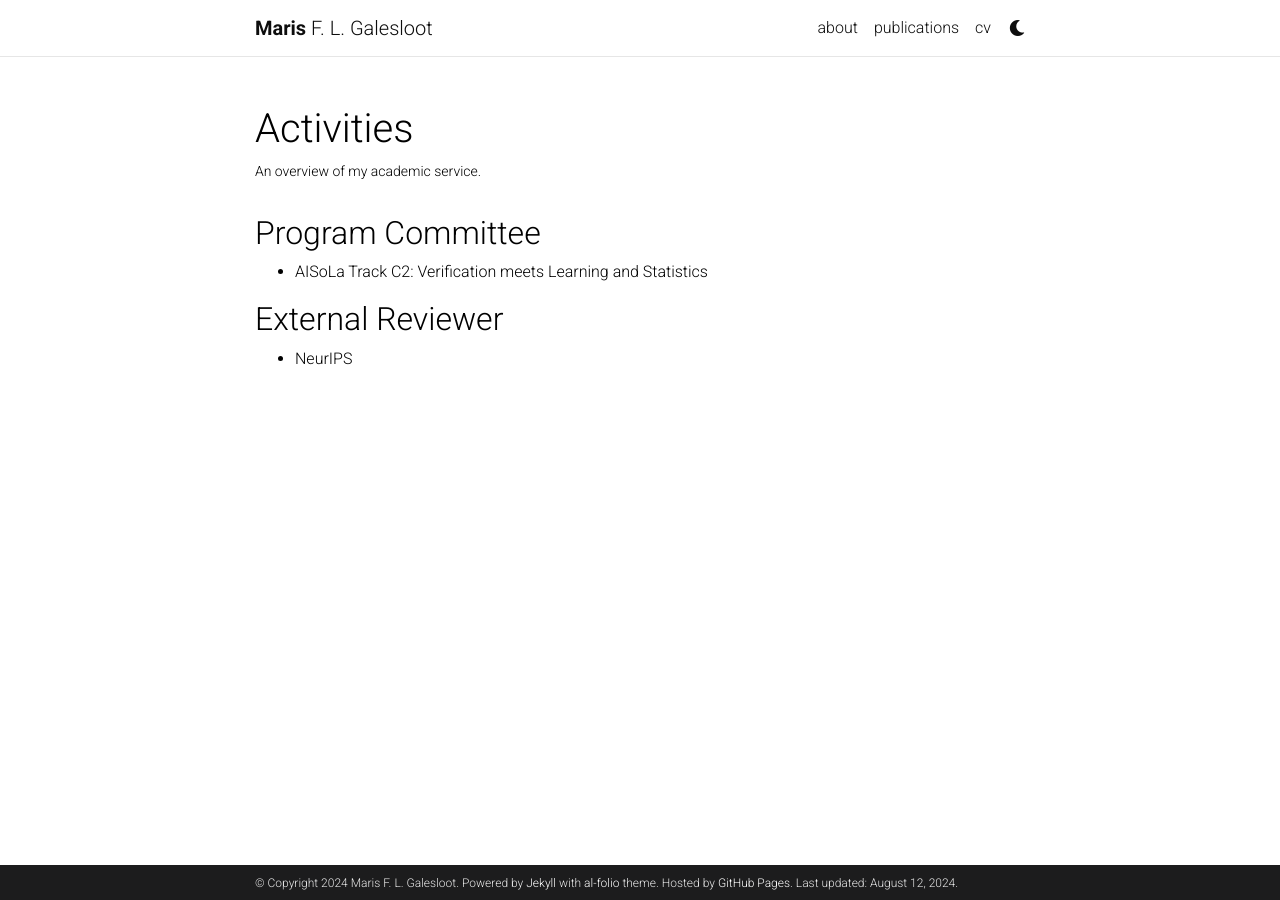
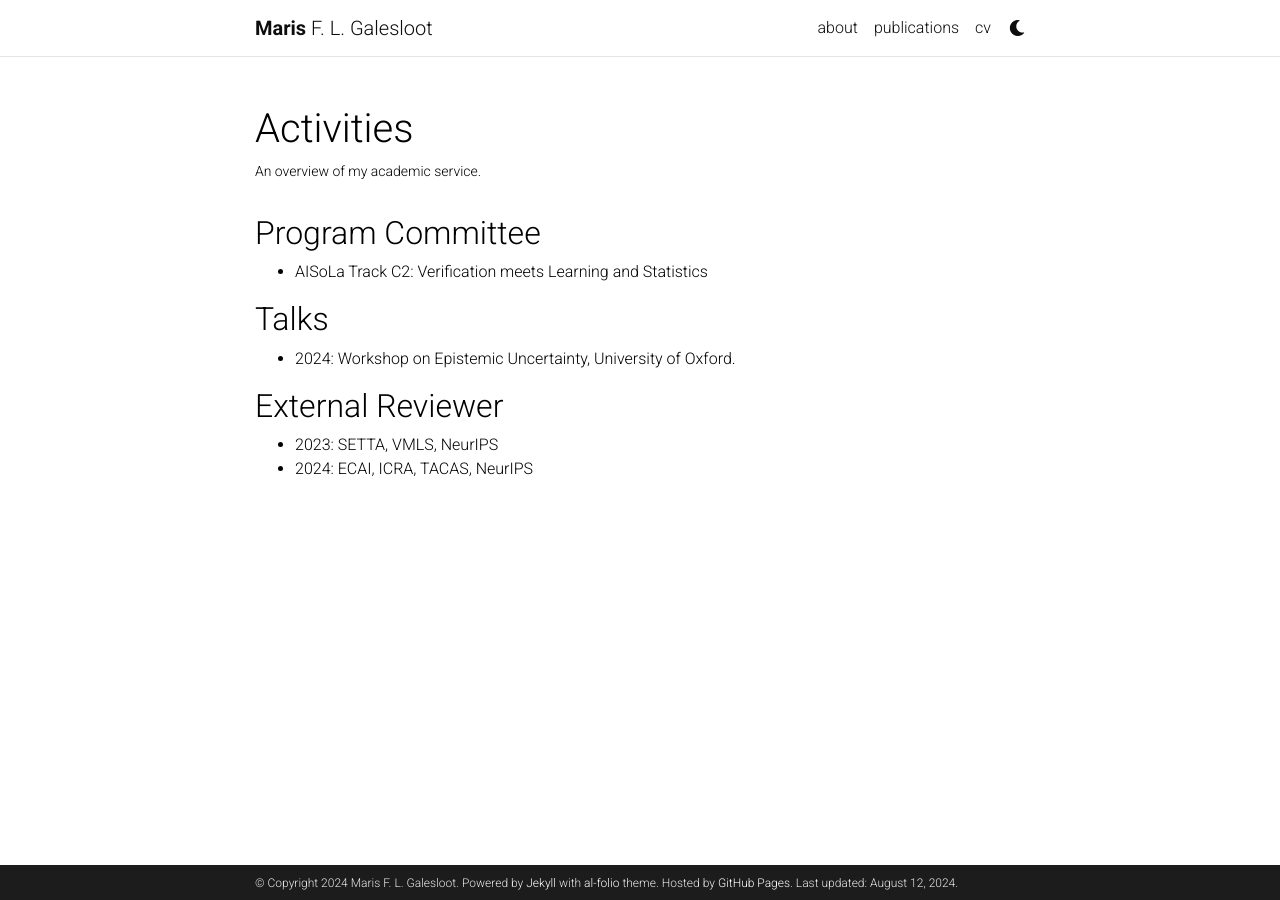
Before and after one commit to marisgg/marisgg.github.io, a Jekyll site: the page built from _pages/activities.md, in a window 1280 px wide. Built offline with Jekyll 4.4.1, drawn with Linux system fonts in a browser that asks for light colours; comment, search, counter and statistics services are not loaded; a style sheet for code colours, icons or effects is not loaded.

Commit message:
Update activities.md

```diff
--- a/_pages/activities.md
+++ b/_pages/activities.md
@@ -11,7 +11,12 @@ Program Committee
 ------
 - AISoLa Track C2: Verification meets Learning and Statistics
 
+Talks
+------
+- 2024: Workshop on Epistemic Uncertainty, University of Oxford.
+
 External Reviewer
 ------
 <!-- 2023 -->
-- NeurIPS
+- 2023: SETTA, VMLS, NeurIPS
+- 2024: ECAI, ICRA, TACAS, NeurIPS
```
